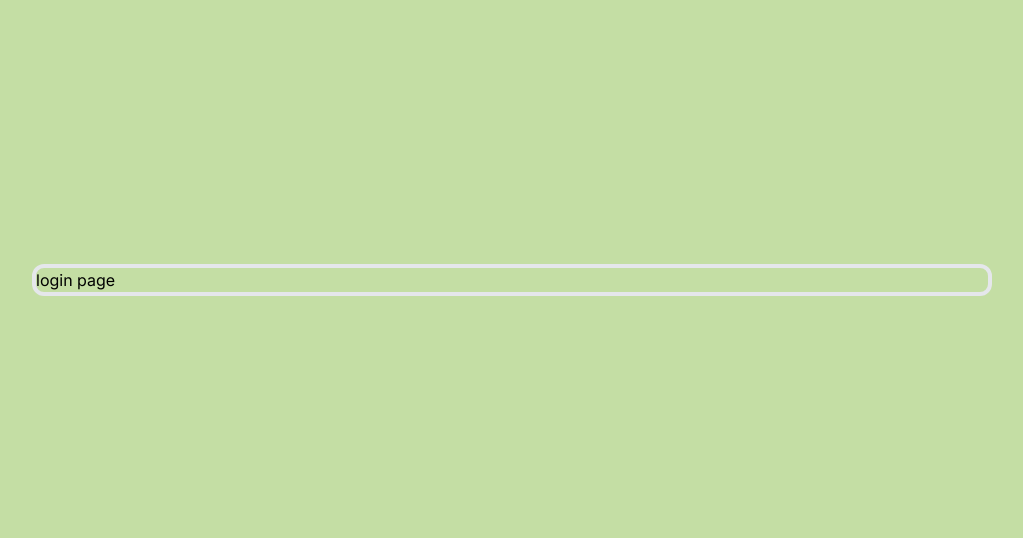
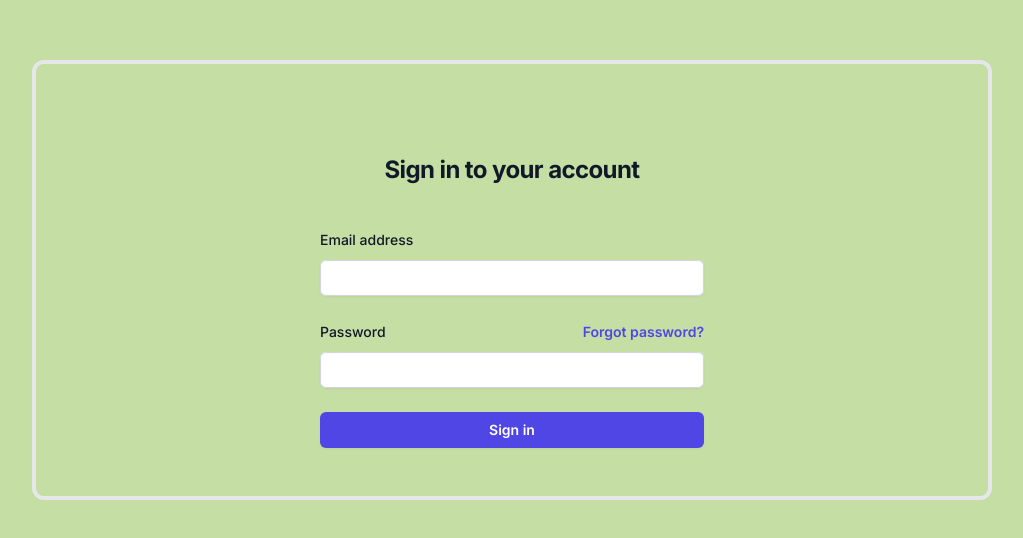
Before and after one commit to JaeBrian/littlethings, a Next.js app in the folder littlethings/: page /login in a window 1280 px wide. Shown: the part 120-658 px from the top of the page, without its empty margins (128-1151 px from the left). Built offline with nearby package versions, Linux system fonts and the light colour scheme.

Commit message:
added login framework

```diff
--- a/littlethings/src/app/(auth)/login/page.tsx
+++ b/littlethings/src/app/(auth)/login/page.tsx
@@ -1,3 +1,74 @@
 export default function Login() {
-  return <div> login page</div>;
+  return (
+    <>
+      <div className="flex min-h-full flex-1 flex-col justify-center px-6 py-12 lg:px-8">
+        <div className="sm:mx-auto sm:w-full sm:max-w-sm">
+          <h2 className="mt-10 text-center text-2xl font-bold leading-9 tracking-tight text-gray-900">
+            Sign in to your account
+          </h2>
+        </div>
+
+        <div className="mt-10 sm:mx-auto sm:w-full sm:max-w-sm">
+          <form className="space-y-6" action="#" method="POST">
+            <div>
+              <label
+                htmlFor="email"
+                className="block text-sm font-medium leading-6 text-gray-900"
+              >
+                Email address
+              </label>
+              <div className="mt-2">
+                <input
+                  id="email"
+                  name="email"
+                  type="email"
+                  autoComplete="email"
+                  required
+                  className="block w-full rounded-md border-0 py-1.5 text-gray-900 shadow-sm ring-1 ring-inset ring-gray-300 placeholder:text-gray-400 focus:ring-2 focus:ring-inset focus:ring-indigo-600 sm:text-sm sm:leading-6"
+                />
+              </div>
+            </div>
+
+            <div>
+              <div className="flex items-center justify-between">
+                <label
+                  htmlFor="password"
+                  className="block text-sm font-medium leading-6 text-gray-900"
+                >
+                  Password
+                </label>
+                <div className="text-sm">
+                  <a
+                    href="#"
+                    className="font-semibold text-indigo-600 hover:text-indigo-500"
+                  >
+                    Forgot password?
+                  </a>
+                </div>
+              </div>
+              <div className="mt-2">
+                <input
+                  id="password"
+                  name="password"
+                  type="password"
+                  autoComplete="current-password"
+                  required
+                  className="block w-full rounded-md border-0 py-1.5 text-gray-900 shadow-sm ring-1 ring-inset ring-gray-300 placeholder:text-gray-400 focus:ring-2 focus:ring-inset focus:ring-indigo-600 sm:text-sm sm:leading-6"
+                />
+              </div>
+            </div>
+
+            <div>
+              <button
+                type="submit"
+                className="flex w-full justify-center rounded-md bg-indigo-600 px-3 py-1.5 text-sm font-semibold leading-6 text-white shadow-sm hover:bg-indigo-500 focus-visible:outline focus-visible:outline-2 focus-visible:outline-offset-2 focus-visible:outline-indigo-600"
+              >
+                Sign in
+              </button>
+            </div>
+          </form>
+        </div>
+      </div>
+    </>
+  );
 }
```
